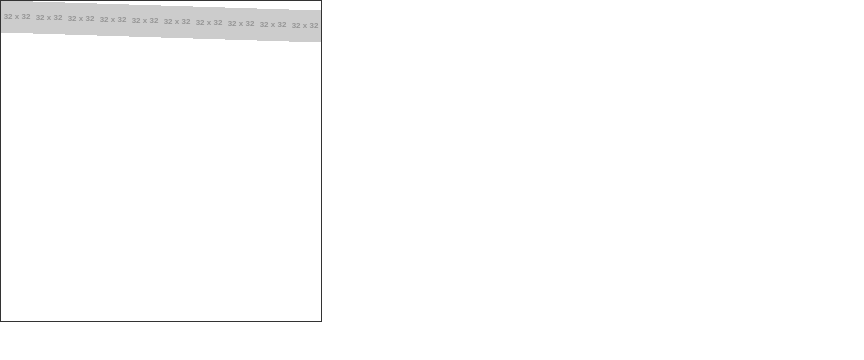
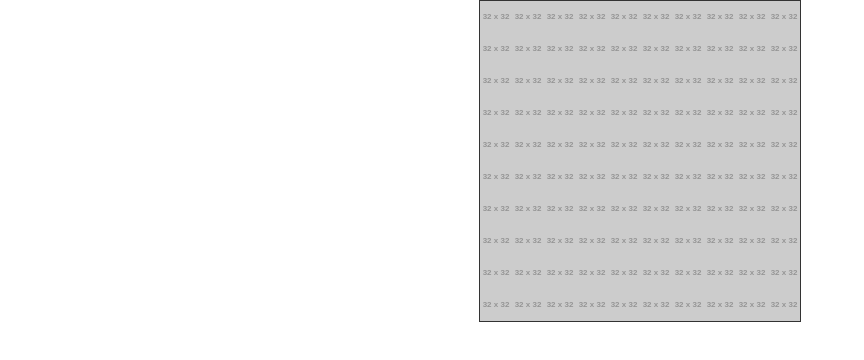
Before and after one commit to Kamipown/ImageLoader, a plain HTML site: page index.html in a window 1280 px wide. Shown: the whole page, without its empty margins (0-864 px from the left). Drawn offline with Linux system fonts and the light colour scheme.

Commit message:
Good display

```diff
--- a/scripts/index.js
+++ b/scripts/index.js
@@ -10,9 +10,7 @@ function load_end()
 {
 	document.getElementById("loading_div").style.display = "none";
 	for (var i = 0; i < Rcs.images.length; ++i)
-	{
-		ctx.drawImage(Rcs.images[i], i * 32, i % 10);
-	}
+		ctx.drawImage(Rcs.images[i], i % 10 * 32, Math.floor(i / 10) * 32);
 }
 
 function load_tick(progression)
--- a/styles/style.css
+++ b/styles/style.css
@@ -9,4 +9,4 @@ p { margin: 0px;}
 	#loading_bar { display: inline-block; vertical-align: middle; position: relative; width: 200px; height: 20px; border: 2px solid #fff;}
 		#progress_bar { display: block; position: absolute; width: 0%; height: 20px; background: #c55;}
 		#progress_txt { display: block; position: absolute; width: 100%; height: 20px; line-height: 20px; color: #fff;}
-#scene { display: block; width: 320px; height: 320px; border: 1px solid #333;}
+#scene { display: block; width: 320px; height: 320px; margin: auto; border: 1px solid #333;}
```
Also changed, not shown: styles/index.html (deleted, +0 -13 lines), styles/scripts/index.js (deleted).
